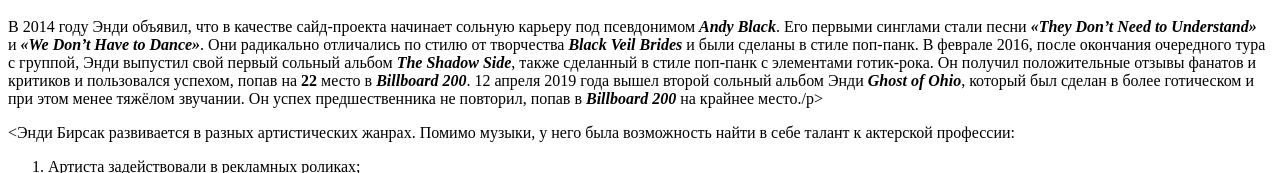
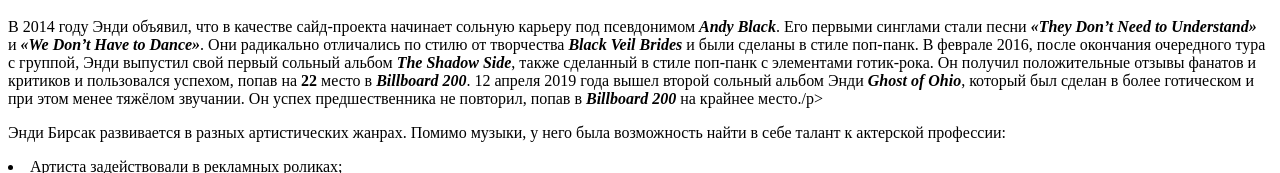
Before and after one commit to MaksonesKirb/my-site, a plain HTML site: page Энди Бирсак/AndyBiersack.html in a window 1280 px wide. Shown: the part 886-1059 px from the top of the page. Drawn offline with Linux system fonts and the light colour scheme.

Commit message:
Update AndyBiersack.html

```diff
--- a/Энди Бирсак/AndyBiersack.html
+++ b/Энди Бирсак/AndyBiersack.html
@@ -41,8 +41,7 @@ SCPA <em><b>(School for Creative and Performing Arts)</em></b>, специали
 критиков и пользовался успехом, попав на <b>22</b> место в <em><b>Billboard 200</em></b>. 12 апреля 2019 года вышел второй сольный альбом Энди <em><b>Ghost of Ohio</em></b>, который был сделан в более готическом и<br>
 при этом менее тяжёлом звучании. Он успех предшественника не повторил, попав в <em><b>Billboard 200</em></b> на крайнее место./p>
 
-<p><Энди Бирсак развивается в разных артистических жанрах. Помимо музыки, у него была возможность найти в себе талант к актерской профессии:</p>
-	<ol>
+<p>Энди Бирсак развивается в разных артистических жанрах. Помимо музыки, у него была возможность найти в себе талант к актерской профессии:</p>
 		<li>Артиста задействовали в рекламных роликах;</li>
 		<li>Приглашён в качестве звезды в <em><b>«Funny or Die»</em></b> в эпизоде <em><b>«Average Joe»</em></b>;</li>
 		<li>Сыграл самого себя в полнометражном фильме <em><b>«Legion of the Black»</em></b>,<br>
```
